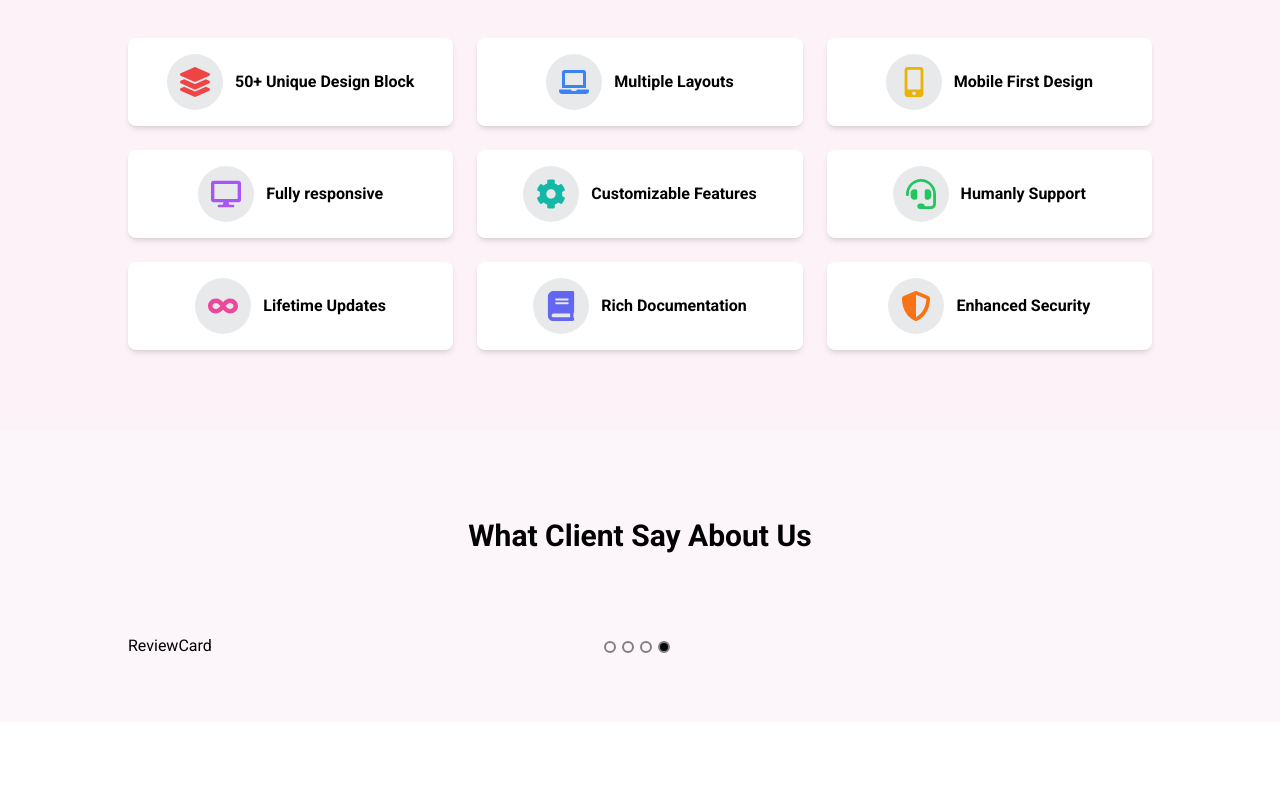
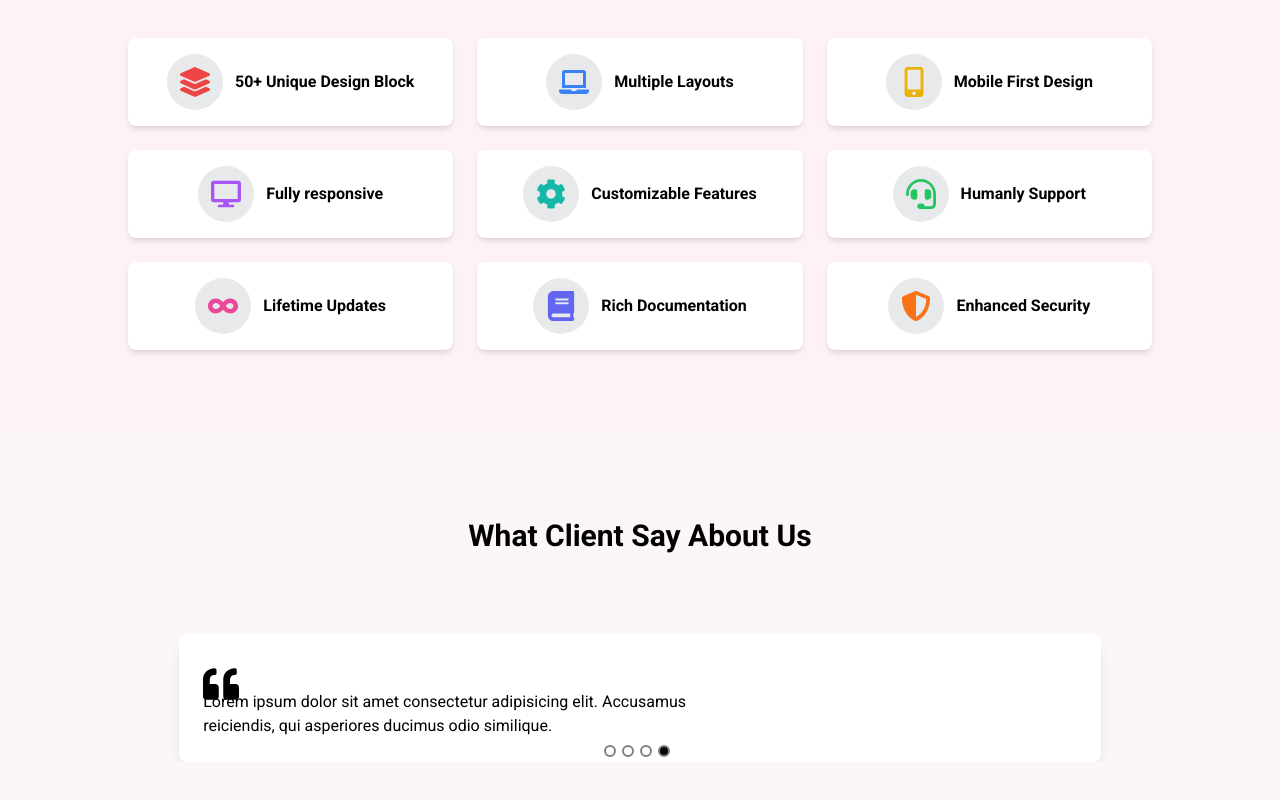
Before and after one commit to moonspark78/TrackP_NextJS, a Next.js app: page / in a window 1280 px wide. Shown: the part 2182-2982 px from the top of the page. Before the commit the page ends 2904 px from the top, so only its background shows below. Built offline with nearby package versions, Linux system fonts and the light colour scheme.

Commit message:
📈working on  the reviewCards  sections  📈

```diff
--- a/components/Home/Review/ReviewCard.tsx
+++ b/components/Home/Review/ReviewCard.tsx
@@ -1,8 +1,24 @@
 import React from 'react'
+import { FaQuoteLeft } from 'react-icons/fa';
 
-const ReviewCard = () => {
+
+type Props ={
+    name: string;
+    image: string;
+}
+const ReviewCard = ({name, image}:Props) => {
   return (
-    <div>ReviewCard</div>
+    <div className='w-full lg:w-[90%] relative mx-auto p-6 bg-white shadow-lg rounded-lg'>
+        <div>
+            <FaQuoteLeft className='w-9 h-9 oppacity-10 absolute top-8'/>
+        </div>
+        <div className='grid grid-cols-1 lg:grid-cols-5 gap-6 items-center'>
+            <div className='col-span-3 order-2 lg:order-1'>
+                <p className='mt-8'>Lorem ipsum dolor sit amet consectetur adipisicing elit.
+                    Accusamus reiciendis, qui asperiores ducimus odio similique.</p>
+            </div>
+        </div>
+    </div>
   )
 }
 
```
